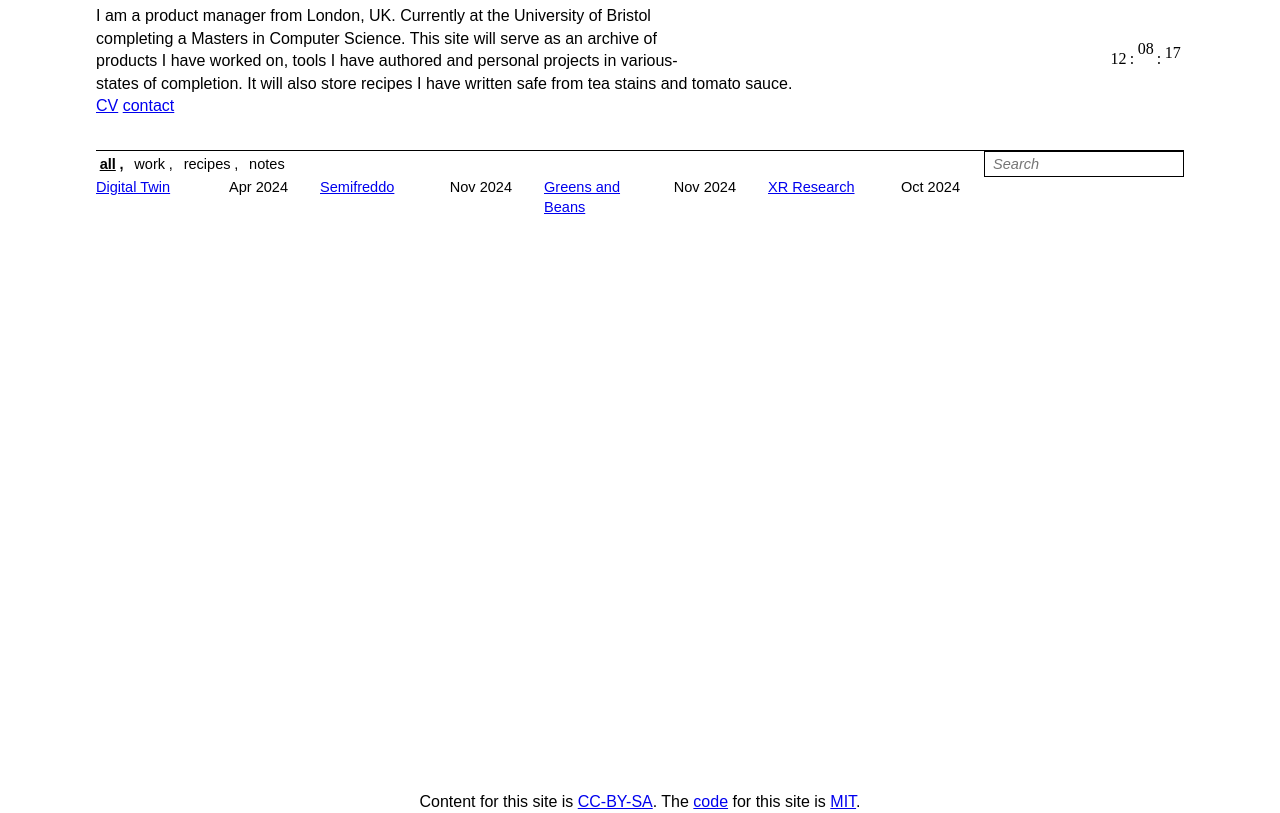
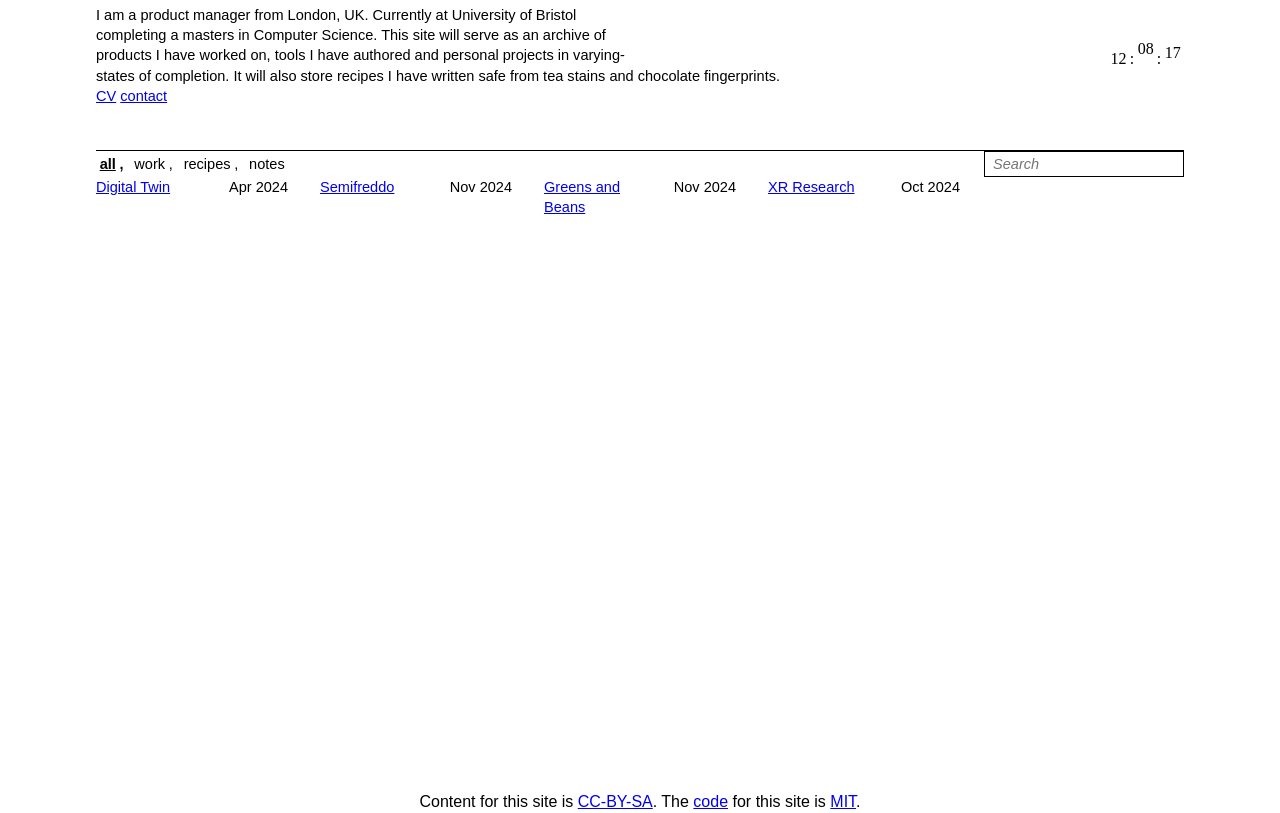
Before and after one commit to joshlthompson/joshthompson.net, a plain HTML site: page index.html in a window 1280 px wide. Shown: the part 41-854 px from the top of the page. Drawn offline with Linux system fonts and the light colour scheme; a web font is replaced by a local one.

Commit message:
Decrease font-size

```diff
--- a/index.html
+++ b/index.html
@@ -14,10 +14,10 @@
             <div class="header-main">
                 <h1><a id="sitename" href="/">JOSH THOMPSON</a></h1>
                 <p class="tagline">
-                  I am a product manager from London, UK. Currently at the University of Bristol<br>
-		  completing a Masters in Computer Science. This site will serve as an archive of<br>
-		  products I have worked on, tools I have authored and personal projects in various-<br>
-		  states of completion. It will also store recipes I have written safe from tea stains and tomato sauce.<br>
+                  I am a product manager from London, UK. Currently at University of Bristol<br>
+		  completing a masters in Computer Science. This site will serve as an archive of<br>
+		  products I have worked on, tools I have authored and personal projects in varying-<br>
+		  states of completion. It will also store recipes I have written safe from tea stains and chocolate fingerprints.<br>
 <a href="/content/cv.pdf">CV</a>
 <a href="mailto:jt@joshthompson.net">contact</a>
 
--- a/static/css/home.css
+++ b/static/css/home.css
@@ -51,6 +51,11 @@ a:hover {
 a:visited {
     text-decoration: line-through;
 }
+
+p {
+    font-size: 0.91em;
+}
+
 
 /* ==========================================================================
    Layout
```
